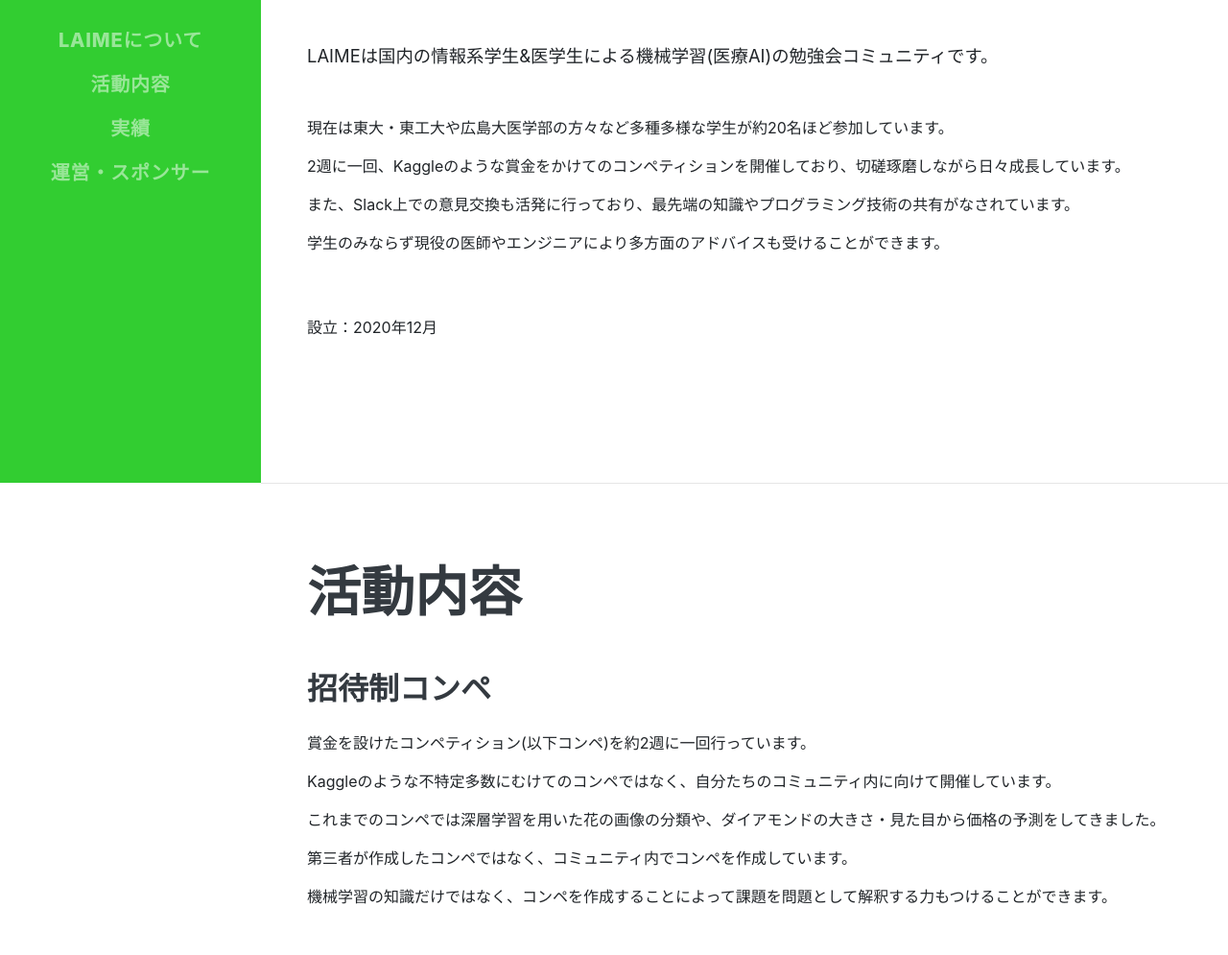
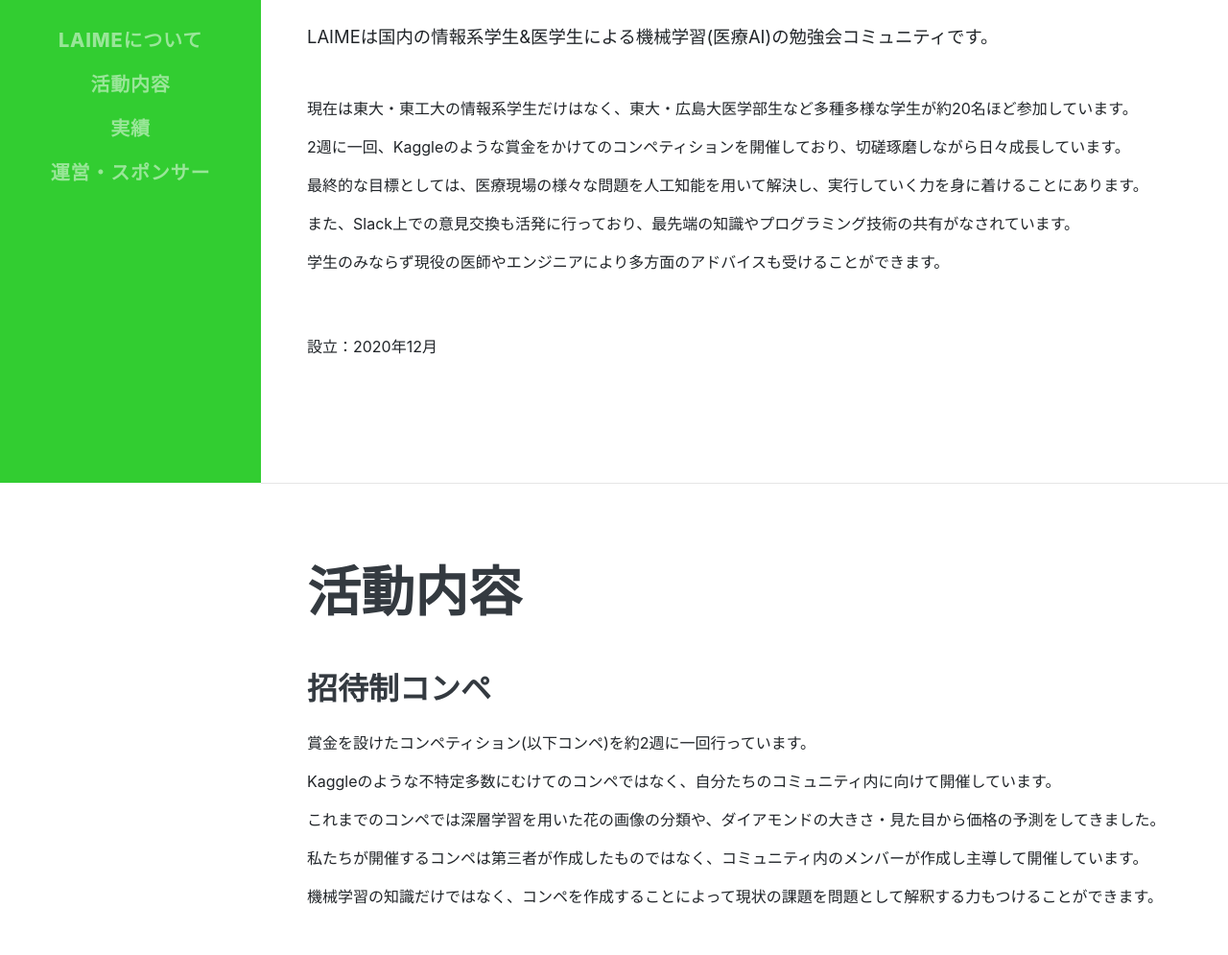
Before and after one commit to laime-ml/laime-ml.github.io, a plain HTML site: page index.html in a window 1280 px wide. Shown: the part 297-1292 px from the top of the page at 96% size. Drawn offline with nearby package versions, Linux system fonts and the light colour scheme; a script that the page names is missing; a web font is replaced by a local one.

Commit message:
modified index.html wording

```diff
--- a/index.html
+++ b/index.html
@@ -55,8 +55,9 @@
                         <p>連絡先：<a href="mailto:inclass.comp@gmail.com">inclass.comp@gmail.com</a></p>
                     </div>
                     <p class="lead mb-5">LAIMEは国内の情報系学生&医学生による機械学習(医療AI)の勉強会コミュニティです。</p>
-                    <p> 現在は東大・東工大や広島大医学部の方々など多種多様な学生が約20名ほど参加しています。</p>
+                    <p> 現在は東大・東工大の情報系学生だけはなく、東大・広島大医学部生など多種多様な学生が約20名ほど参加しています。</p>
                     <p>2週に一回、Kaggleのような賞金をかけてのコンペティションを開催しており、切磋琢磨しながら日々成長しています。</p>
+                    <p>最終的な目標としては、医療現場の様々な問題を人工知能を用いて解決し、実行していく力を身に着けることにあります。</p>
                     <p>また、Slack上での意見交換も活発に行っており、最先端の知識やプログラミング技術の共有がなされています。</p>
                     <p>学生のみならず現役の医師やエンジニアにより多方面のアドバイスも受けることができます。</p>
                     <!--
@@ -86,8 +87,8 @@
                             <p> 賞金を設けたコンペティション(以下コンペ)を約2週に一回行っています。</p>
                             <p>Kaggleのような不特定多数にむけてのコンペではなく、自分たちのコミュニティ内に向けて開催しています。</p>
                             <p>これまでのコンペでは深層学習を用いた花の画像の分類や、ダイアモンドの大きさ・見た目から価格の予測をしてきました。</p>
-                            <p>第三者が作成したコンペではなく、コミュニティ内でコンペを作成しています。</p>
-                            <p>機械学習の知識だけではなく、コンペを作成することによって課題を問題として解釈する力もつけることができます。</p>
+                            <p>私たちが開催するコンペは第三者が作成したものではなく、コミュニティ内のメンバーが作成し主導して開催しています。</p>
+                            <p>機械学習の知識だけではなく、コンペを作成することによって現状の課題を問題として解釈する力もつけることができます。</p>
 
                         </div>
                     </div>
```
